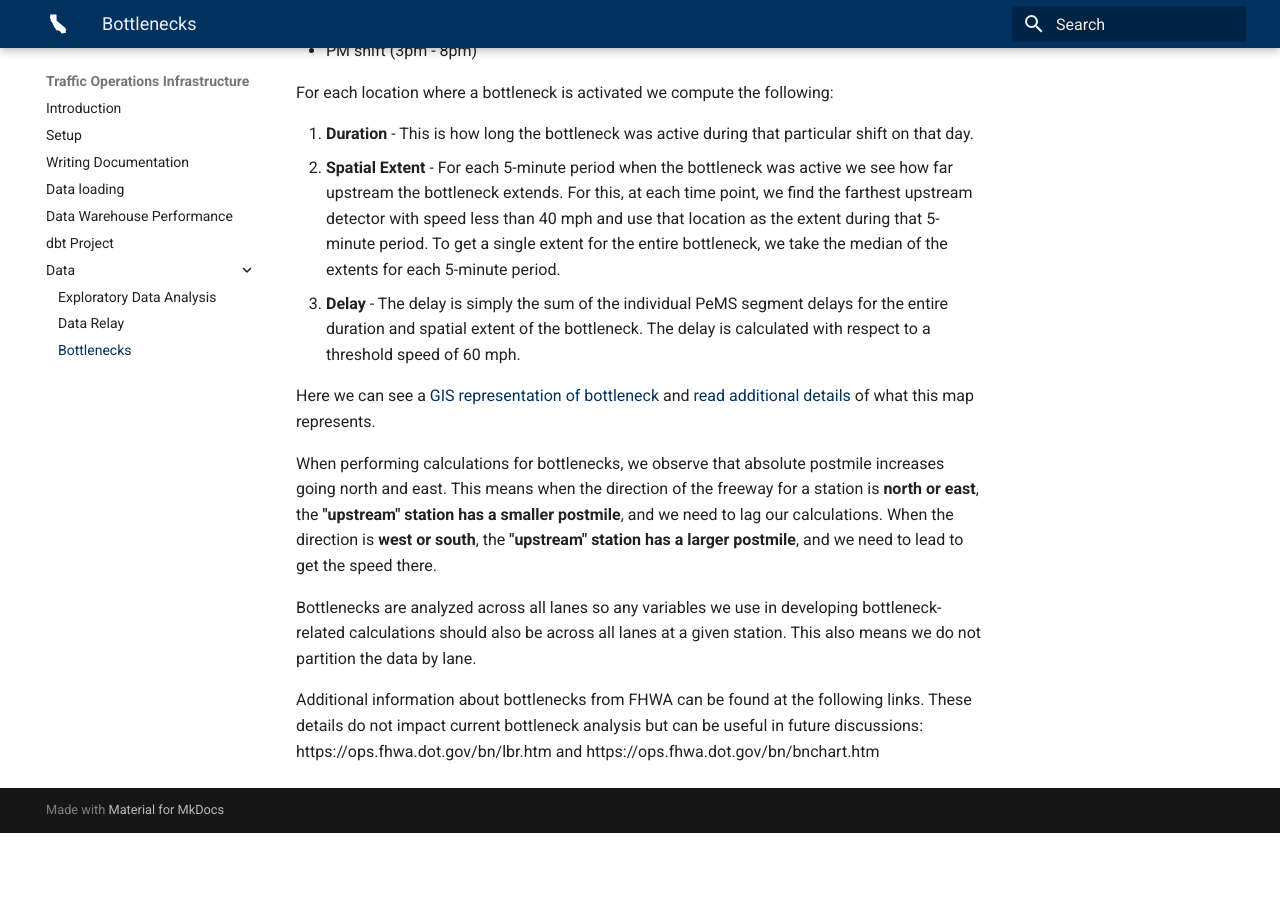
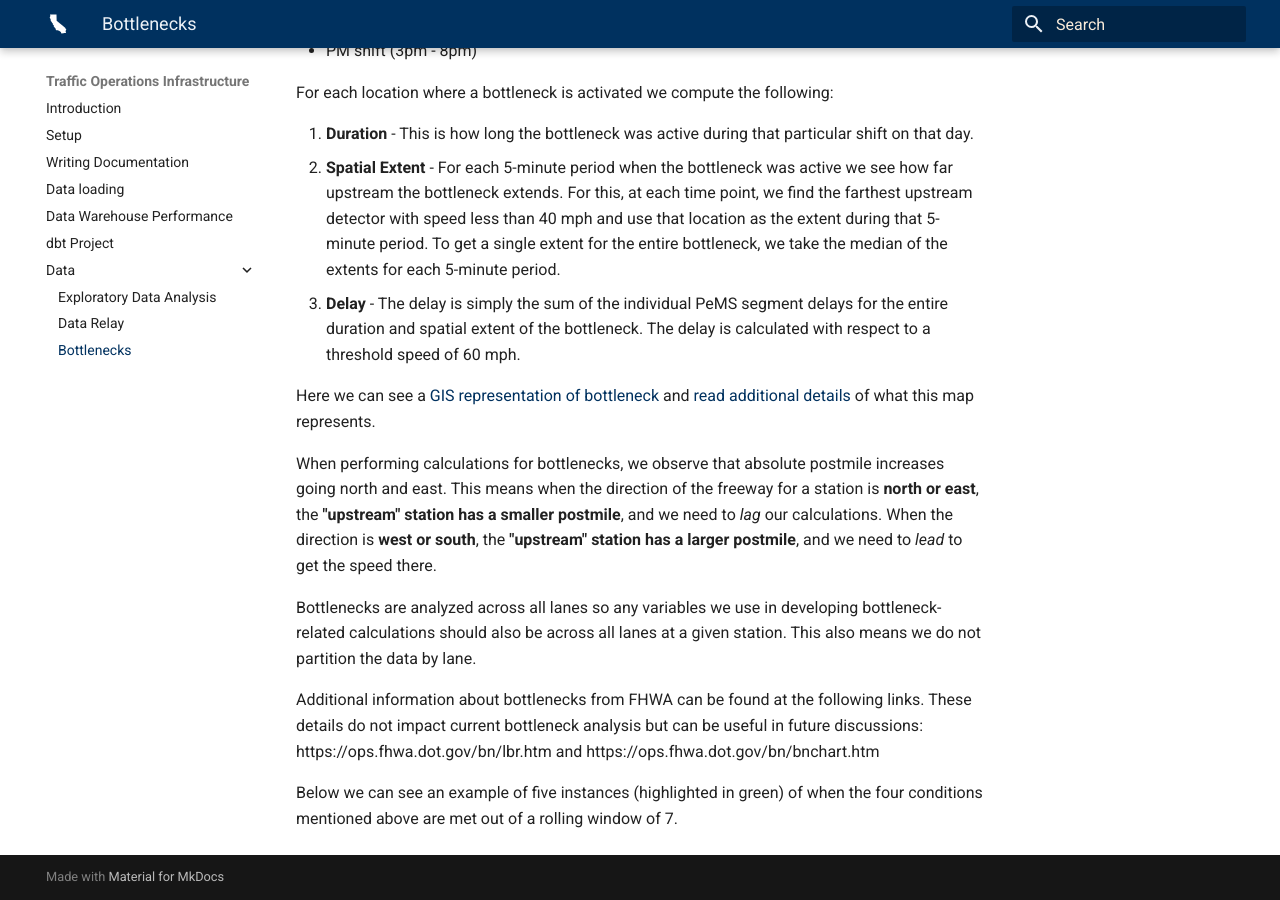
Before and after one commit to cagov/caldata-mdsa-caltrans-pems, an MkDocs documentation site: the page built from docs/data/bottlenecks.md, in a window 1280 px wide and 900 px high, scrolled down 604 px. Built offline with MkDocs 1.6.1 and Material for MkDocs 9.7.7, drawn with Linux system fonts in a browser that asks for light colours; before the commit the page ends 1437 px from its top, so only the background shows below that.

Commit message:
added extra detail

```diff
--- a/docs/data/bottlenecks.md
+++ b/docs/data/bottlenecks.md
@@ -30,11 +30,13 @@ Here we can see a [GIS representation of bottleneck](https://gisdata-caltrans.op
 [read additional details](https://dot.ca.gov/programs/traffic-operations/mpr/bottleneck) of what this map represents.
 
 When performing calculations for bottlenecks, we observe that absolute postmile increases going north and east. This means when the direction of the freeway for a
-station is **north or east**, the **"upstream" station has a smaller postmile**, and we need to lag our calculations. When the direction is **west or south**, the
-**"upstream" station has a larger postmile**, and we need to lead to get the speed there.
+station is **north or east**, the **"upstream" station has a smaller postmile**, and we need to *lag* our calculations. When the direction is **west or south**, the
+**"upstream" station has a larger postmile**, and we need to *lead* to get the speed there.
 
 Bottlenecks are analyzed across all lanes so any variables we use in developing bottleneck-related calculations should also be across all lanes at a given station.
 This also means we do not partition the data by lane.
 
 Additional information about bottlenecks from FHWA can be found at the following links. These details do not impact current bottleneck analysis but can be useful
 in future discussions: https://ops.fhwa.dot.gov/bn/lbr.htm and https://ops.fhwa.dot.gov/bn/bnchart.htm
+
+Below we can see an example of five instances (highlighted in green) of when the four conditions mentioned above are met out of a rolling window of 7.
```
